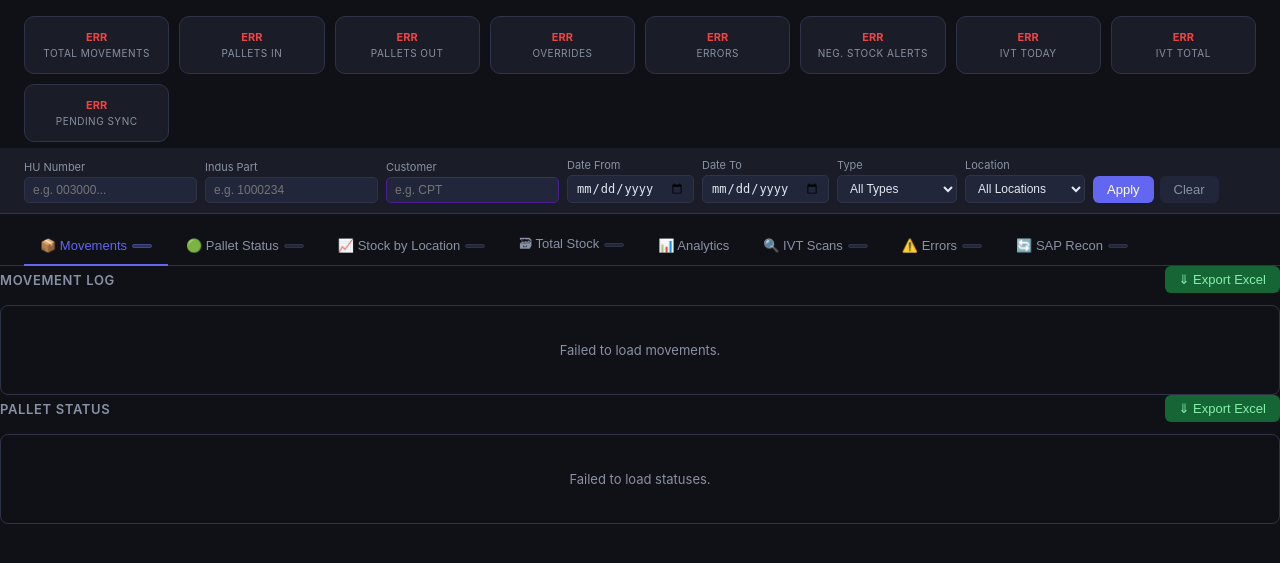
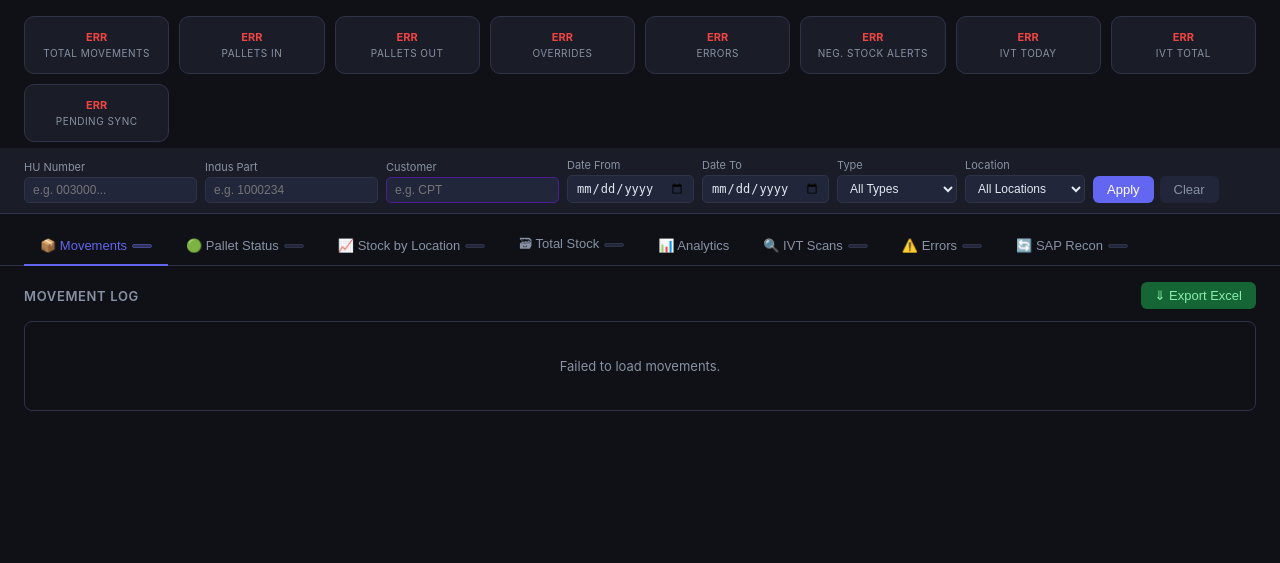
Before and after one commit to ppc8040/indus-warehouse-tracker, a Flask app: template templates/admin/dashboard.html in a window 1280 px wide. Shown: the part 57-620 px from the top of the page. Run offline with Flask 3, Linux system fonts and the light colour scheme; the template is opened without the code that fills it, so the values that code supplies are empty.

Commit message:
Add movements and pallet status tabs to dashboard

```diff
--- a/templates/admin/dashboard.html
+++ b/templates/admin/dashboard.html
@@ -439,6 +439,7 @@
 </div>
 
 <!-- Movements -->
+<div class="tab-pane on" id="pane-movements">
   <div class="tab-hdr">
     <h2>Movement Log</h2>
     <div style="display:flex;gap:8px;align-items:center">
@@ -451,6 +452,7 @@
 </div>
 
 <!-- Pallet Status -->
+<div class="tab-pane" id="pane-statuses">
   <div class="tab-hdr">
     <h2>Pallet Status</h2>
     <div style="display:flex;gap:8px;align-items:center">
@@ -493,7 +495,8 @@
       <button class="btn btn-green" onclick="exportSheet('total_stock')">&#8659; Export Excel</button>
     </div>
   </div>
-  <div id="col-summary-bar-totalstock" class="col-summary-bar"></div><div class="empty">Loading&#8230;</div></div>
+  <div id="col-summary-bar-totalstock" class="col-summary-bar"></div>
+  <div class="tbl-wrap" id="tbl-totalstock"><div class="empty">Loading&#8230;</div></div>
 </div>
 
 <!-- Analytics -->
```
